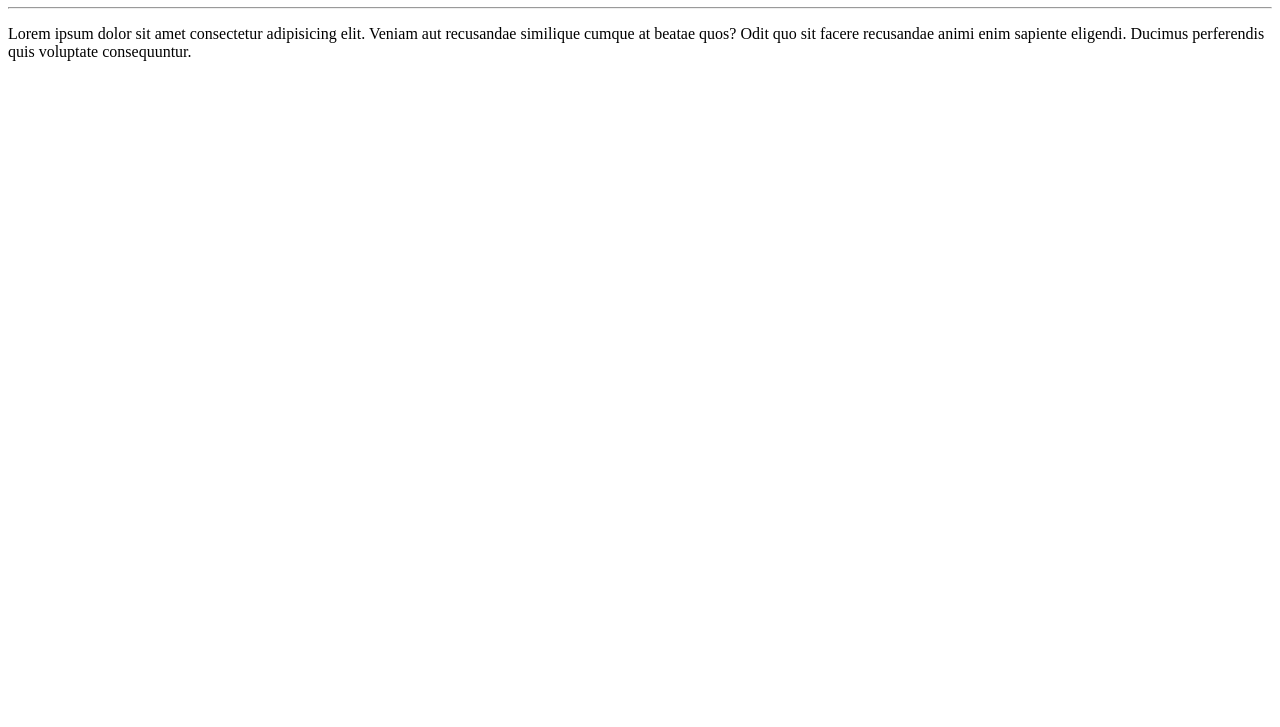
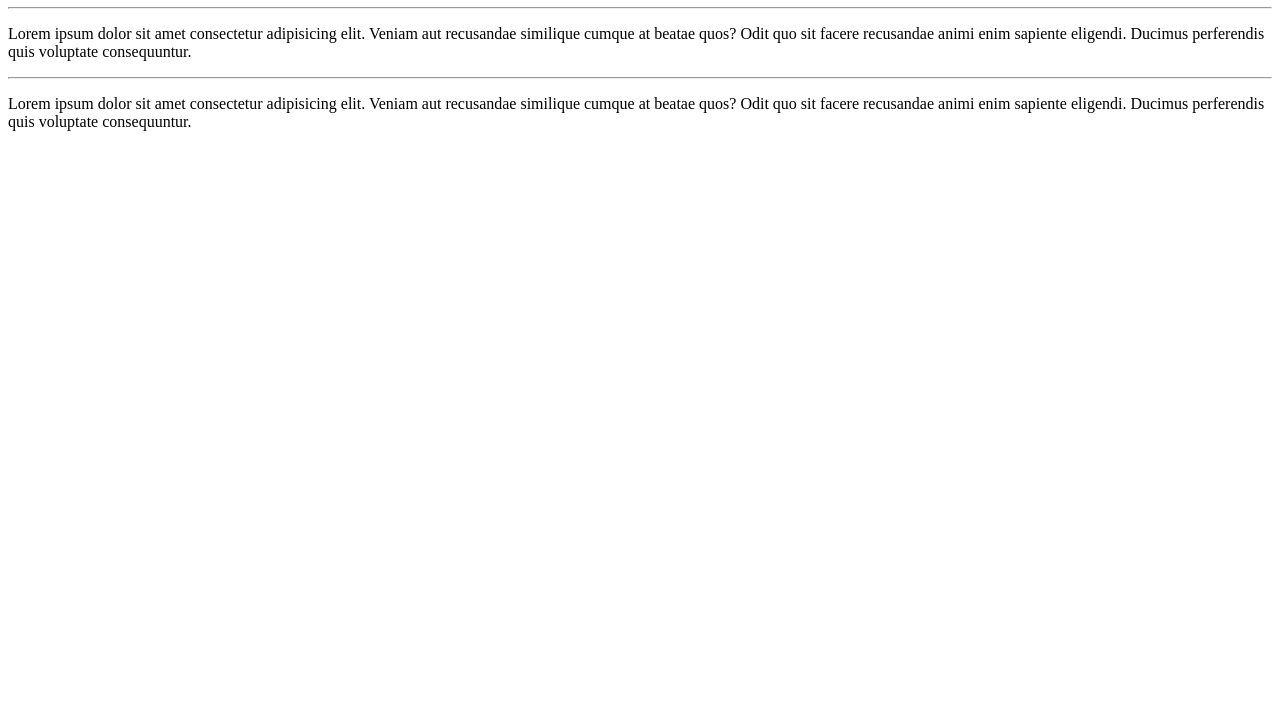
Before and after one commit to MarcoTulioRangel/Ola-Mundo, a plain HTML site: page site-exemplo/index.html in a window 1280 px wide. Shown: the part 73-800 px from the top of the page. Drawn offline with Linux system fonts and the light colour scheme.

Commit message:
Criar mais um lorem

```diff
--- a/site-exemplo/index.html
+++ b/site-exemplo/index.html
@@ -10,5 +10,7 @@
     <h1>Olá, Mundo!</h1>
     <hr>
     <p>Lorem ipsum dolor sit amet consectetur adipisicing elit. Veniam aut recusandae similique cumque at beatae quos? Odit quo sit facere recusandae animi enim sapiente eligendi. Ducimus perferendis quis voluptate consequuntur.</p>
+    <hr>
+    <p>Lorem ipsum dolor sit amet consectetur adipisicing elit. Veniam aut recusandae similique cumque at beatae quos? Odit quo sit facere recusandae animi enim sapiente eligendi. Ducimus perferendis quis voluptate consequuntur.</p>
 </body>
 </html>
```
